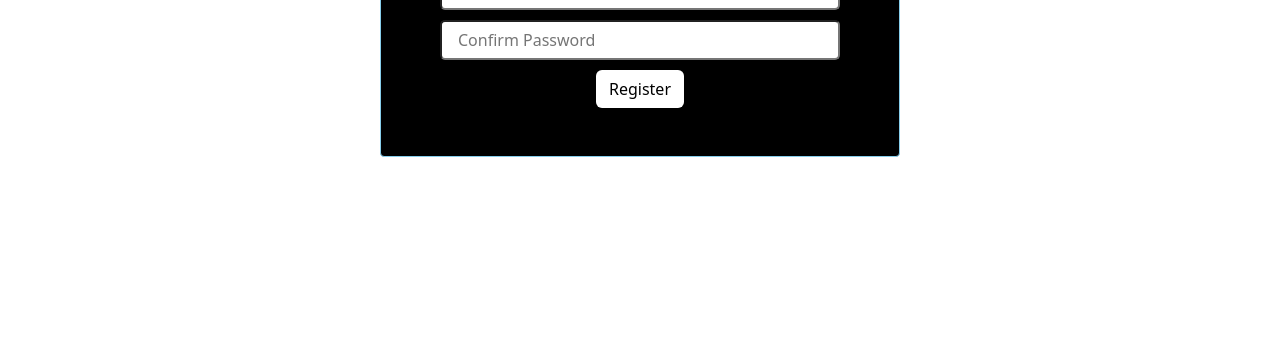
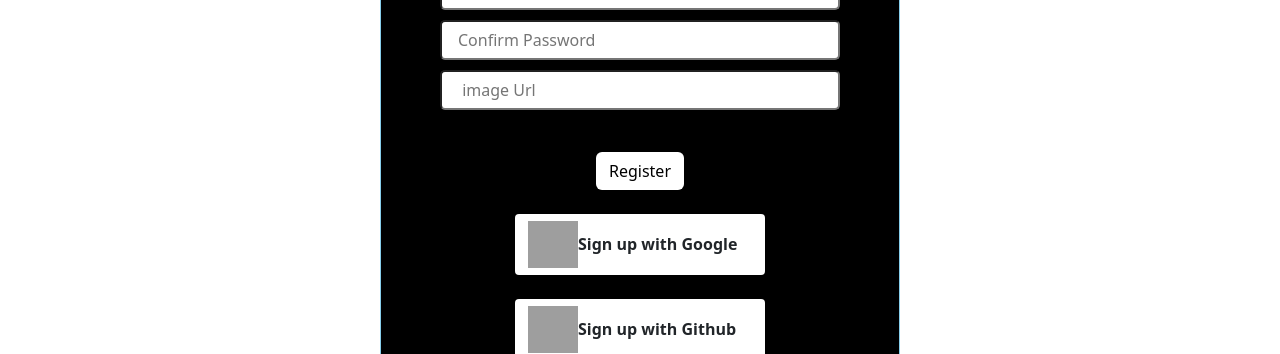
Before and after one commit to Masrafi404/chef-recipe-client, a React (Vite) app: page /signUp in a window 1280 px wide. Shown: the part 598-952 px from the top of the page. Before the commit the page ends 800 px from the top, so only its background shows below. Built offline with nearby package versions, Linux system fonts and the light colour scheme; no server answers; grey boxes are pictures that could not be loaded.

Commit message:
signup google github added

```diff
--- a/src/Components/Header/Header.jsx
+++ b/src/Components/Header/Header.jsx
@@ -39,10 +39,13 @@ const Header = () => {
 
 
                             {user ? <span className='d-flex'>
-                                <h4 className='text-white me-3'>{user.email}</h4>
+                                <h4 className='text-white me-3'>{user.photoURL
+                                }</h4>
                                 <Link onClick={logOuthandler} className='hover btn bg-white'>Log Out</Link>
-                            </span> : <span className='d-flex'> <Link to="signUp" className='hover btn bg-white me-3'>Sign up</Link>
-                                <Link to="logIn" className='hover btn bg-white me-3'>Login</Link></span>}
+                            </span>
+                                : <span className='d-flex'>
+                                    <Link to="signUp" className='hover btn bg-white me-3'>Sign up</Link>
+                                    <Link to="logIn" className='hover btn bg-white me-3'>Login</Link></span>}
                         </span>
                     </div>
                 </div>
--- a/src/Components/Home/Home.jsx
+++ b/src/Components/Home/Home.jsx
@@ -3,7 +3,7 @@ import React from 'react';
 const Home = () => {
     return (
         <div>
-
+            <h1>this is home</h1>
         </div>
     );
 };
--- a/src/Components/Provider/AuthProvider.jsx
+++ b/src/Components/Provider/AuthProvider.jsx
@@ -1,11 +1,13 @@
 import React, { createContext, useEffect, useState } from 'react';
-import { getAuth, createUserWithEmailAndPassword, signInWithEmailAndPassword, signOut, onAuthStateChanged } from "firebase/auth";
+import { getAuth, createUserWithEmailAndPassword, signInWithEmailAndPassword, signOut, onAuthStateChanged, GoogleAuthProvider, signInWithPopup, GithubAuthProvider, updateProfile } from "firebase/auth";
 import app from '../../firebase.config';
 
 export const AuthContext = createContext(null)
 const AuthProvider = ({ children }) => {
     const [user, setUser] = useState(null)
     const auth = getAuth(app)
+    const googleProvider = new GoogleAuthProvider();
+    const githubProvider = new GithubAuthProvider();
     const createUser = (email, password) => {
         return createUserWithEmailAndPassword(auth, email, password)
     }
@@ -14,6 +16,18 @@ const AuthProvider = ({ children }) => {
     }
     const logOut = () => {
         return signOut(auth)
+    }
+    const googleSignIn = () => {
+        return signInWithPopup(auth, googleProvider)
+    }
+    const githubSignIn = () => {
+        return signInWithPopup(auth, githubProvider)
+    }
+    const update = (name, img) => {
+        return updateProfile(user, {
+            displayName: name,
+            imageURL: img
+        })
     }
     useEffect(() => {
         const unsubscribe = onAuthStateChanged(auth, currentUser => {
@@ -24,11 +38,15 @@ const AuthProvider = ({ children }) => {
 
         }
     }, [])
+
     const users = {
         user,
         createUser,
         logInUser,
-        logOut
+        logOut,
+        googleSignIn,
+        githubSignIn,
+        update
     }
     return (
         <AuthContext.Provider value={users}>
--- a/src/Components/User/Login/Login.jsx
+++ b/src/Components/User/Login/Login.jsx
@@ -1,8 +1,11 @@
-import React, { useContext } from 'react';
-import { AuthContext } from '../../Provider/AuthProvider';;
+import React, { useContext, useState } from 'react';
+import { AuthContext } from '../../Provider/AuthProvider';
+import { useNavigate } from 'react-router-dom';
 
 const Login = () => {
+    const navigate = useNavigate()
     const { logInUser } = useContext(AuthContext)
+    const [error, setError] = useState('')
     const loginSubmitHandler = (e) => {
         e.preventDefault()
         const email = e.target.email.value;
@@ -12,11 +15,11 @@ const Login = () => {
                 const user = logIn.user
                 console.log(user)
                 e.target.reset()
+                navigate('/')
             })
             .catch((error) => {
-                const errorMassage = error.massage
-                console.log(error)
-                console.log(errorMassage)
+                const errorMassage = error.message
+                setError(errorMassage)
             })
     }
     return (
@@ -26,6 +29,9 @@ const Login = () => {
                     <h4 className=' mt-5 mb-3 text-white'>Please Login</h4>
                     <input name='email' className='input-field ps-3' type="email" placeholder='Email' required /><br />
                     <input name='password' className='input-field ps-3' type="password" placeholder='Password' required /><br />
+                    {
+                        error && <small className='text-white'>{error}</small>
+                    } <br />
                     <span>
                         <input className='btn bg-white text-black mb-5' type="submit" value="Login" />
                     </span>
--- a/src/Components/User/SignUp/SignUp.css
+++ b/src/Components/User/SignUp/SignUp.css
@@ -17,3 +17,23 @@
     margin-bottom: 10px;
     border-radius: 5px;
 }
+
+.sign {
+    width: 50px;
+    height: 47px;
+    background-color: white;
+}
+
+.sign:hover {
+    background-color: white;
+}
+
+.signUpGoogle {
+    width: 250px;
+    border-radius: 4px;
+}
+
+.signUpGithub {
+    width: 250px;
+    border-radius: 4px;
+}
--- a/src/Components/User/SignUp/SignUp.jsx
+++ b/src/Components/User/SignUp/SignUp.jsx
@@ -1,24 +1,82 @@
 import React, { useContext, useState } from 'react';
 import { AuthContext } from '../../Provider/AuthProvider';
 import './SignUp.css'
+import { useNavigate } from 'react-router-dom';
+
 const SignUp = () => {
+    const navigate = useNavigate()
     const [error, setError] = useState('')
-    const { createUser } = useContext(AuthContext)
+    const [errorSign, setErrorSign] = useState('')
+    const { createUser, googleSignIn, githubSignIn, update } = useContext(AuthContext)
     const signUpSubmitHandler = (e) => {
         e.preventDefault()
         const name = e.target.name.value;
         const email = e.target.email.value;
         const password = e.target.password.value;
         const confirmPassword = e.target.confirmPassword.value;
+        const img = e.target.image.value
+        if (password !== confirmPassword) {
+            setError('Confirm Password does not match')
+            return;
+        }
+        else if (password.length < 6) {
+            setError('Password must be at least 6 characters long')
+            return;
+        }
+        else if (!/(?=.*[A-Z])/.test(password)) {
+            setError('Please add at least on uppercase')
+            return;
+        }
+        else if (!/(?=.*[a-z])/.test(password)) {
+            setError('Please add at least on lowercase')
+            return
+        }
+        else if (!/(?=.*[1-9])/.test(password)) {
+            setError('Please add at least on number')
+            return
+        }
         createUser(email, password)
             .then((signinUser) => {
                 const user = signinUser.user
                 console.log(user)
                 e.target.reset()
+                navigate('/')
             })
             .catch((error) => {
-                const errorMassage = error.massage;
-                console.log(error)
+                const errorMassage = error.message;
+                setErrorSign(errorMassage)
+            })
+        update(name, img)
+            .then(() => {
+                console.log('user updated')
+            })
+            .catch(error => {
+                console.log(error.message)
+            })
+
+    }
+
+    const googleSignInHandler = () => {
+        googleSignIn()
+            .then(result => {
+                const user = result.user
+                console.log(user)
+                navigate('/')
+            })
+            .catch(error => {
+                const errorMessage = error.message;
+                setError(errorMessage)
+            })
+    }
+    const githubSignInHandler = () => {
+        githubSignIn()
+            .then(result => {
+                const user = result.user
+                navigate('/')
+            })
+            .catch(error => {
+                const errorMessage = error.message;
+                setError(errorMessage)
             })
     }
     return (
@@ -30,8 +88,24 @@ const SignUp = () => {
                     <input name='email' className='input-field ps-3' type="email" placeholder='Email' required /><br />
                     <input name='password' className='input-field ps-3' type="password" placeholder='Password' required /><br />
                     <input name='confirmPassword' className='input-field ps-3' type="password" placeholder='Confirm Password' required /><br />
+                    <input name='image' className='input-field ps-3' type="text" placeholder=' image Url' required /> <br />
+                    {
+                        error && <small className='text-white'>{error}</small>
+                    } <br />
+                    <input className='btn bg-white text-black mb-4 mt-2' type="submit" value="Register" /> <br />
+                    {
+                        errorSign && <small className='text-white'>{errorSign}</small>
+                    }
 
-                    <input className='btn bg-white text-black mb-5' type="submit" value="Register" />
+                    <div onClick={googleSignInHandler} className='btn d-flex bg-white align-items-center signUpGoogle mx-auto'>
+                        <img className='sign ' src="https://cdn-icons-png.flaticon.com/512/2504/2504739.png" alt="" />
+                        <strong>Sign up with Google</strong>
+                    </div>
+                    <div onClick={githubSignInHandler} className='mb-5 btn d-flex bg-white align-items-center mt-4 signUpGithub mx-auto'>
+                        <img className='sign ' src="https://github.githubassets.com/images/modules/logos_page/GitHub-Mark.png" alt="" />
+                        <strong>Sign up with Github</strong>
+
+                    </div>
                 </form>
             </div >
         </div>
```
